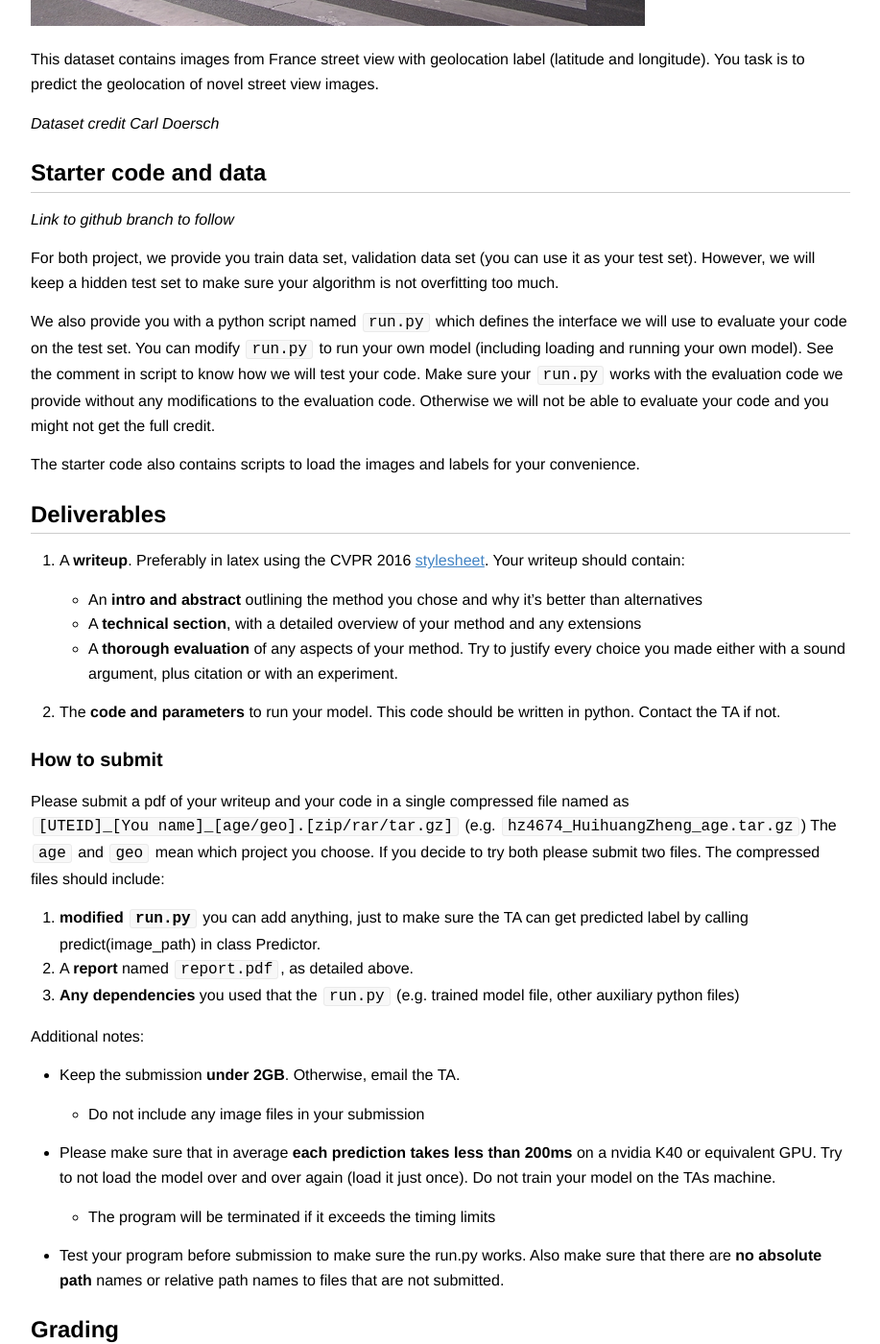
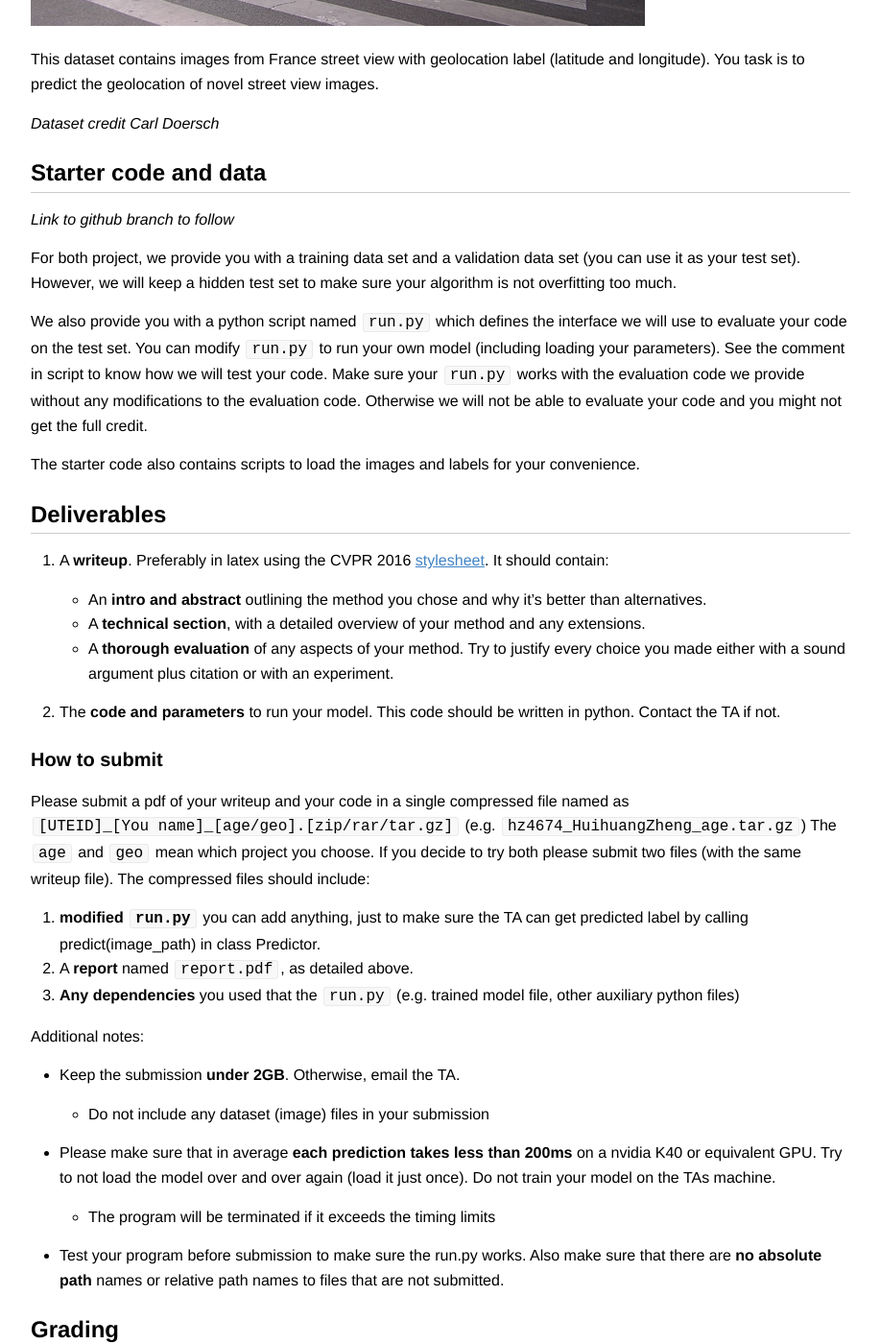
Before and after one commit to xiaoxiawu/CS395T, a Jekyll site: the page built from project1.md, in a window 1280 px wide and 1400 px high, scrolled down 1513 px. Shown: the whole window at 96% size, without its empty margins (181-1098 px from the left). Built offline with Jekyll 4.4.1, drawn with Linux system fonts in a browser that asks for light colours; some of the changed text lies outside the part shown.

Commit message:
Typos and link

```diff
--- a/project1.md
+++ b/project1.md
@@ -18,7 +18,7 @@ This project focuses on image level prediciton using deep (convolutional) networ
 
 ![yearbook](yearbook.jpg)
 
-This dataset contains frontal-facing American high school year-book photos with labels to indicate the years those photos were taken. You task is to train a deep network to predict this year on novel images, yearbook images.
+This dataset contains frontal-facing American high school year-book photos with labels to indicate the years those photos were taken. Your task is to train a deep network to predict the year a novel image was taken.
 
 *Dataset credit Shiry Ginosar*
 
@@ -36,25 +36,26 @@ This dataset contains images from France street view with geolocation label (lat
 
 *Link to github branch to follow*
 
-For both project, we provide you train data set, validation data set (you can use it as your test set). However, we will keep a hidden test set to make sure your algorithm is not overfitting too much.
+For both project, we provide you with a training data set and a validation data set (you can use it as your test set). However, we will keep a hidden test set to make sure your algorithm is not overfitting too much.
 
-We also provide you with a python script named `run.py` which defines the interface we will use to evaluate your code on the test set. You can modify `run.py` to run your own model (including loading and running your own model). See the comment in script to know how we will test your code. Make sure your `run.py` works with the evaluation code we provide without any modifications to the evaluation code. Otherwise we will not be able to evaluate your code and you might not get the full credit.
+We also provide you with a python script named `run.py` which defines the interface we will use to evaluate your code on the test set. You can modify `run.py` to run your own model (including loading your parameters). See the comment in script to know how we will test your code. Make sure your `run.py` works with the evaluation code we provide without any modifications to the evaluation code. Otherwise we will not be able to evaluate your code and you might not get the full credit.
 
 The starter code also contains scripts to load the images and labels for your convenience.
 
 ## Deliverables
 
- 1. A **writeup**. Preferably in latex using the CVPR 2016 [stylesheet](http://cvpr2016.thecvf.com/files/cvpr2016AuthorKit.zip). Your writeup should contain:
-   * An **intro and abstract** outlining the method you chose and why it's better than alternatives
-   * A **technical section**, with a detailed overview of your method and any extensions
-   *  A **thorough evaluation** of any aspects of your method. Try to justify every choice you made either with a sound argument, plus citation or with an experiment.
+ 1. A **writeup**. Preferably in latex using the CVPR 2016 [stylesheet](http://cvpr2016.thecvf.com/files/cvpr2016AuthorKit.zip). It should contain:
+   * An **intro and abstract** outlining the method you chose and why it's better than alternatives.
+   * A **technical section**, with a detailed overview of your method and any extensions.
+   *  A **thorough evaluation** of any aspects of your method. Try to justify every choice you made either with a sound argument plus citation or with an experiment.
  2. The **code and parameters** to run your model. This code should be written in python. Contact the TA if not.
 
 ### How to submit
 
 Please submit a pdf of your writeup and your code in a single compressed file named as `[UTEID]_[You name]_[age/geo].[zip/rar/tar.gz]` (e.g. `hz4674_HuihuangZheng_age.tar.gz`)
-The `age` and `geo` mean which project you choose. If you decide to try both please submit two files.
+The `age` and `geo` mean which project you choose. If you decide to try both please submit two files (with the same writeup file).
 The compressed files should include:
+
  1. **modified `run.py`** you can add anything, just to make sure the TA can get predicted label by calling predict(image_path) in class Predictor.
  2. A **report** named `report.pdf`, as detailed above.
  3. **Any dependencies** you used that the `run.py` (e.g. trained model file, other auxiliary python files)
@@ -62,7 +63,7 @@ The compressed files should include:
 Additional notes:
 
  * Keep the submission **under 2GB**. Otherwise, email the TA.
-   * Do not include any image files in your submission
+   * Do not include any dataset (image) files in your submission
  * Please make sure that in average **each prediction takes less than 200ms** on a nvidia K40 or equivalent GPU. Try to not load the model over and over again (load it just once). Do not train your model on the TAs machine.
    * The program will be terminated if it exceeds the timing limits
  * Test your program before submission to make sure the run.py works. Also make sure that there are **no absolute path** names or relative path names to files that are not submitted.
@@ -78,6 +79,7 @@ This project counts 30% towards your final grade. The 30 points are split up as
      * Basic evaluation
    * **5pt** twice chance performance
      * Evaluated by absolute distance between prediction and ground truth.
+     * Chance is defined as the best (deterministic or stochastic) predictor that completely ignores the input image.
  * **10pt** extensions (any of these will give you 10pt, if executed successfully). Extension ideas include, but are not limited to
    * **Visualizing** the important regions in the image used by the network
    * **Comparison** of different losses (more than two), such as regression or classification
```
Also changed, not shown: other parts of project1.md (+1 -1 lines).
